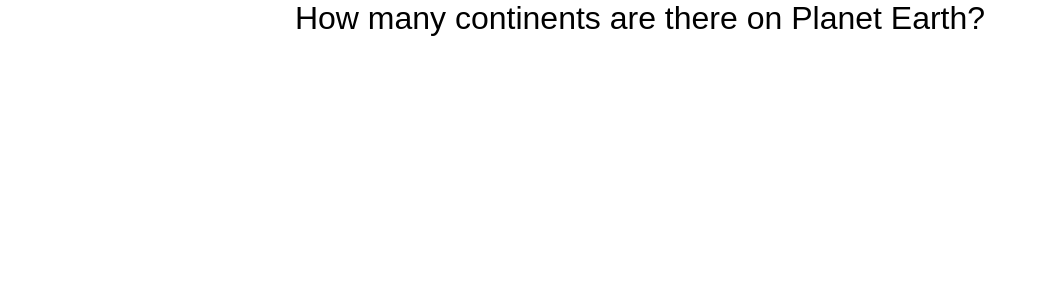
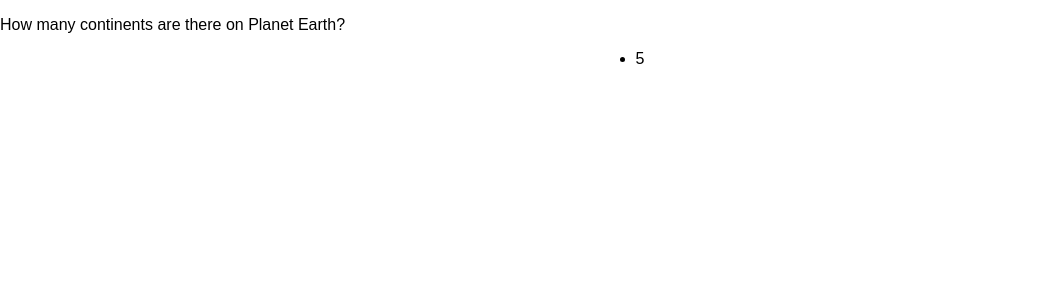
Before and after one commit to usoni01/React-QuicComponent, a React (Create React App) app: page / in a window 1280 px wide. Shown: the top 300 px of the page, without its empty margins (0-1046 px from the left). Built offline with nearby package versions, Linux system fonts and the light colour scheme.

Commit message:
Module 2 (#3)
Co-authored-by: usoni01 <silversoni786>

```diff
--- a/src/Quiz.js
+++ b/src/Quiz.js
@@ -1,21 +1,20 @@
 import React, { Component } from 'react'
+import QuizQuestion from './QuizQuestion.js'
 
 let quizData = require('./quiz_data.json')
 
-class Quiz extends Component{
-  constructor(props){
-    super(props);
-    this.state= { quiz_position: 1};
+class Quiz extends Component {
+  constructor(props) {
+    super(props)
+    this.state = { quiz_position: 1 }
   }
-  render(){
-    return(
+  render() {
+    return (
+      <div>
+        <QuizQuestion quiz_question={quizData.quiz_questions[this.state.quiz_position - 1]} />
+      </div>
+    )
+  }
+}
 
-
-    <div><div className="QuizQuestion">{quizData.quiz_questions[0].instruction_text}</div></div>
-  )
-
-  }
-
-
-}
 export default Quiz
--- /dev/null
+++ b/src/QuizQuestion.js
@@ -0,0 +1,20 @@
+import React, { Component } from 'react'
+
+class QuizQuestion extends Component {
+  render() {
+    return (
+      <main>
+        <section>
+          <p>{this.props.quiz_question.instruction_text}</p>
+        </section>
+        <section className="buttons">
+          <ul>
+            <li>{this.props.quiz_question.answer_options[0]}</li>
+          </ul>
+        </section>
+      </main>
+    )
+  }
+}
+
+export default QuizQuestion
```
Also changed, not shown: 1 other file (tests, documents, lock files or other folders).
